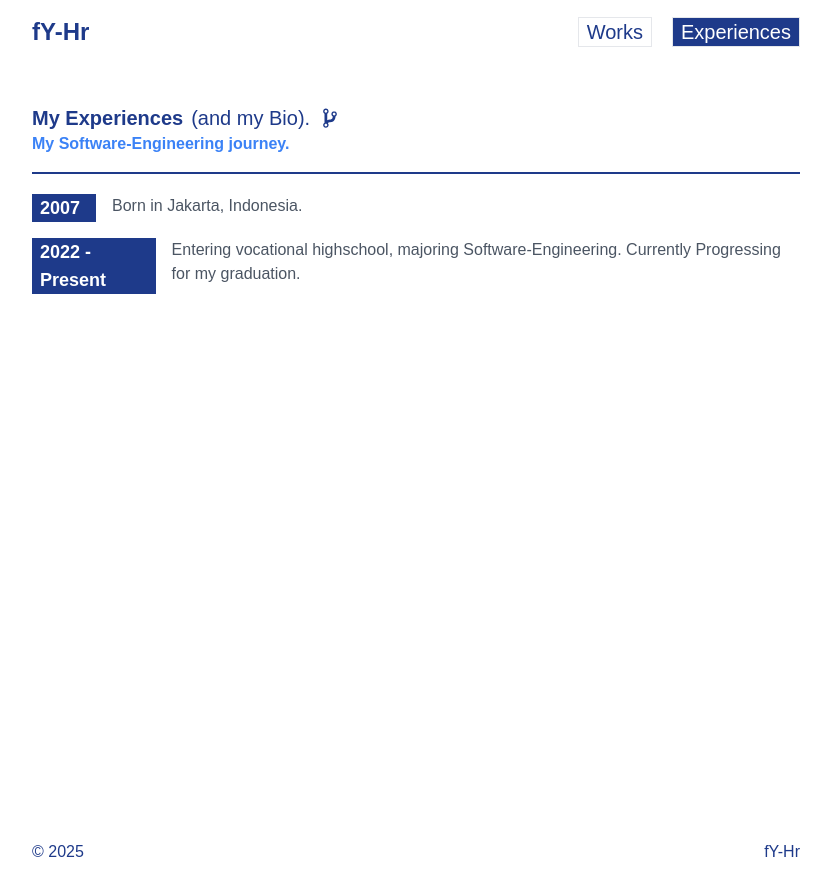
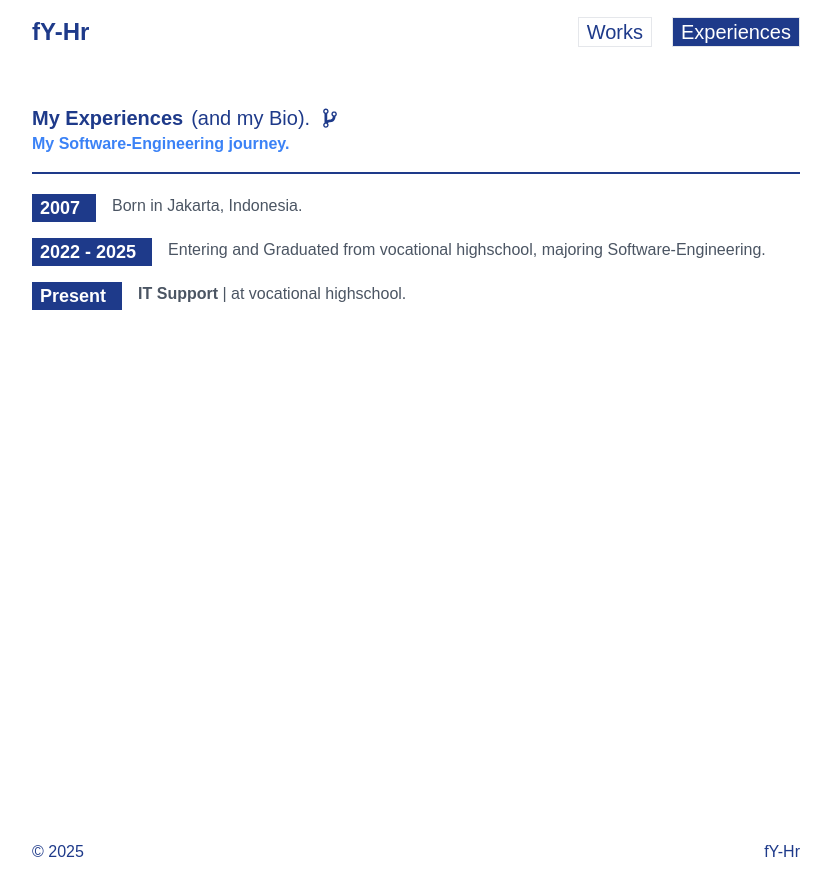
Before and after one commit to fY-Hr/fyhr-page, a Next.js app: page /experiences in a window 1280 px wide. Shown: the whole page, without its empty margins (224-1055 px from the left). Built offline with nearby package versions, Linux system fonts and the light colour scheme; a web font is replaced by a local one.

Commit message:
feat: experience update

```diff
--- a/app/experiences/PageContent.tsx
+++ b/app/experiences/PageContent.tsx
@@ -12,7 +12,7 @@ export default function PageContent(){
                     <h1 className="text-xl font-bold-3 flex items-center gap-2 animate-fadeUpLong"><span className="font-bold">My Experiences</span> (and my Bio).<span className="text-2xl animate-fadeUpVeryLong"><DiGitBranch /></span></h1>
                     <h2 className="text-md text-blue-500 font-bold animate-fadeUpVeryLong">My Software-Engineering journey.</h2>
                 </div>
-                <div>
+                <>
                     <div className="flex gap-4 mt-5 animate-fadeUpVeryLong">
                         <div>
                             <h1 className="text-lg font-bold pl-2 pr-4 bg-gradient-to-r text-white bg-blue-900 ">2007</h1>
@@ -23,13 +23,21 @@ export default function PageContent(){
                     </div>
                     <div className="flex gap-4 mt-4 animate-fadeUpLast">
                         <div>
-                            <h1 className="text-lg font-bold pl-2 pr-4 bg-gradient-to-r text-white bg-blue-900 ">2022 - Present</h1>
+                            <h1 className="text-lg font-bold pl-2 pr-4 bg-gradient-to-r text-white bg-blue-900 ">2022 - 2025</h1>
                         </div>
                         <div>
-                            <p className="self-center text-gray-600">Entering vocational highschool, majoring Software-Engineering. Currently Progressing for my graduation.</p>
+                            <p className="self-center text-gray-600">Entering and Graduated from vocational highschool, majoring Software-Engineering.</p>
                         </div>
                     </div>
-                </div>
+                    <div className="flex gap-4 mt-4 animate-fadeUpVeryLast">
+                        <div>
+                            <h1 className="text-lg font-bold pl-2 pr-4 bg-gradient-to-r text-white bg-blue-900 ">Present</h1>
+                        </div>
+                        <div>
+                            <p className="self-center text-gray-600"><span className="font-bold">IT Support</span>&nbsp;| at vocational highschool.</p>
+                        </div>
+                    </div>
+                </>
             </div>
     )
 }
```
